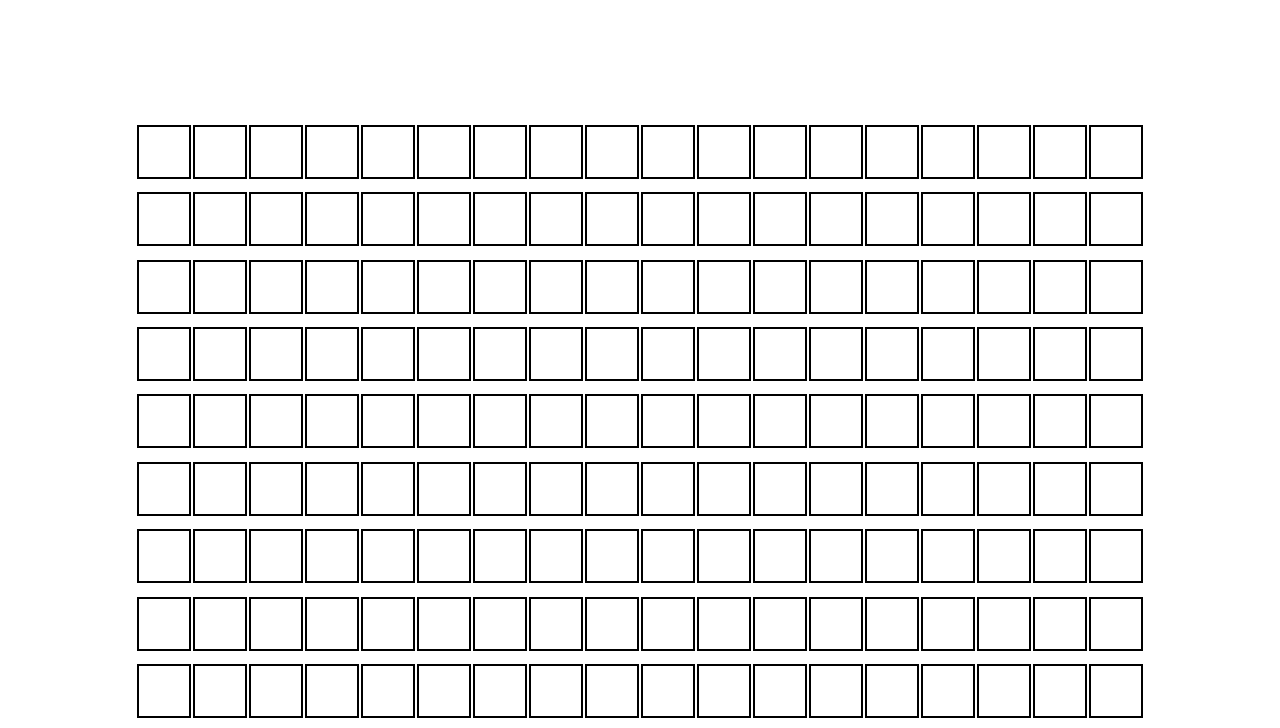
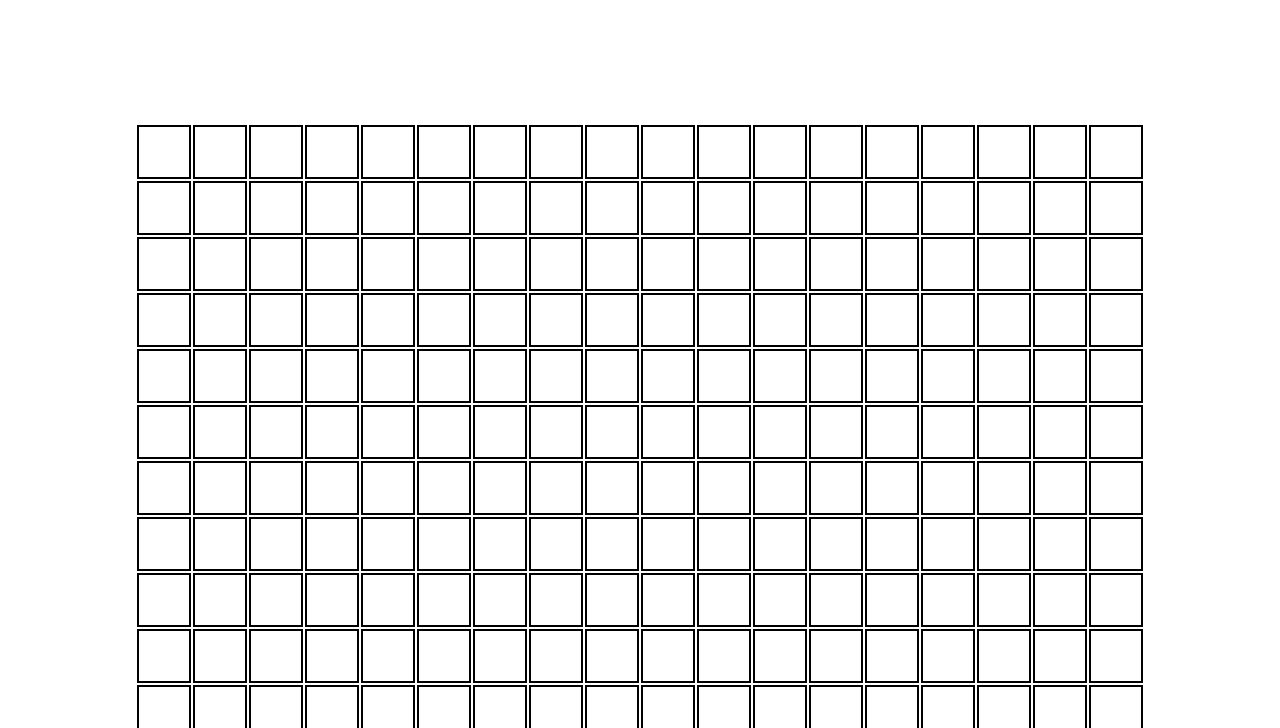
Before and after one commit to CyprianESPI/odin-eas, a plain HTML site: page index.html in a window 1280 px wide. Shown: the part 61-789 px from the top of the page. Drawn offline with Linux system fonts and the light colour scheme.

Commit message:
Fix style for resizing

```diff
--- a/styles.css
+++ b/styles.css
@@ -9,5 +9,8 @@
     justify-content: center;
     flex-wrap: wrap;
     margin: 10%;
-    aspect-ratio: 1 / 1;
+    position: relative;
+    /*width: 20%; */
+    height: 0;
+    padding-bottom: 10%;
 }
```
